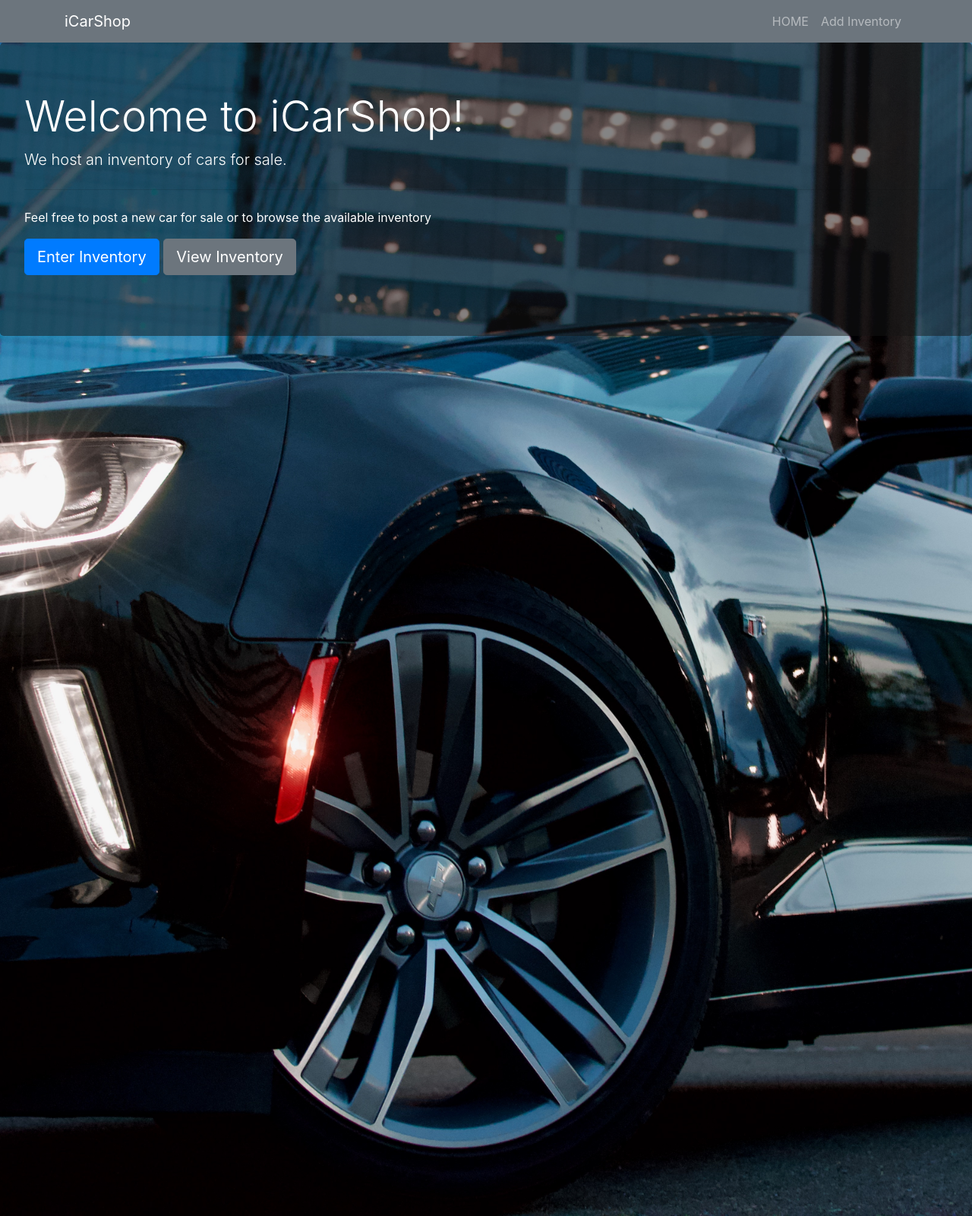
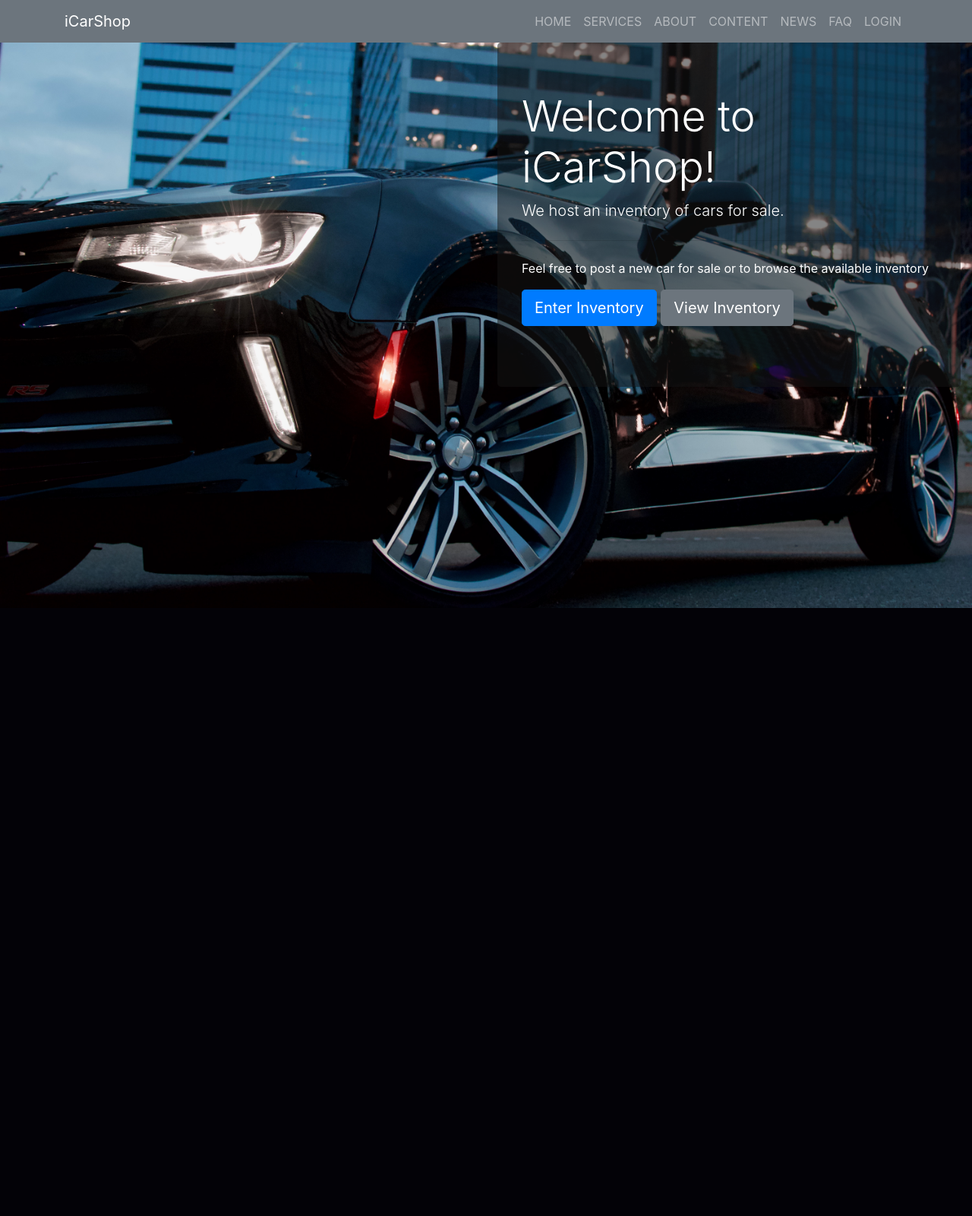
Before and after one commit to abegaz/iCarShop, a PHP site: page /HeroPage.html in a window 1280 px wide. Shown: the whole page at 76% size. After the commit the page ends 800 px from the top, so only its background shows below. Run offline with PHP 8.4, Linux system fonts and the light colour scheme; some libraries are stand-ins or nearby versions.

Commit message:
fixed hero page

```diff
--- a/iCarShopWebApp/HeroPage.html
+++ b/iCarShopWebApp/HeroPage.html
@@ -1,3 +1,4 @@
+
 <!DOCTYPE html>
 <html lang="en">
 
@@ -29,15 +30,29 @@
                             <a class="nav-link" href="HeroPage.html"> HOME </a>
                         </li>
                         <li class="nav-item">
-                            <a class="nav-link" href="CarDataEntryView.html"> Add Inventory </a>
+                            <a class="nav-link" href="#"> SERVICES </a>
                         </li>
-
+                        <li>
+                            <a class="nav-link" href="#"> ABOUT </a>
+                        </li>
+                        <li>
+                            <a class="nav-link" href="#"> CONTENT </a>
+                        </li>
+                        <li>
+                            <a class="nav-link" href="#"> NEWS </a>
+                        </li>
+                        <li>
+                            <a class="nav-link" href="#"> FAQ </a>
+                        </li>
+                        <li>
+                            <a class="nav-link" href="#"> LOGIN </a>
+                        </li>
                     </ul>
                 </div>
             </div>
         </nav>
 
-        <div class="float-md-center col-xs-15">
+        <div class="float-md-right col-md-6">
             <div class="jumbotron">
                 <h1 class="display-4">Welcome to iCarShop!</h1>
                 <p class="lead">We host an inventory of cars for sale.</p>
--- a/iCarShopWebApp/style-hero.css
+++ b/iCarShopWebApp/style-hero.css
@@ -7,7 +7,7 @@
 header
 {
     background-image: url(jesse-collins-629527-unsplash.jpg);
-    height: 200vh;
+    height: 100vh;
     background-size: cover;
     background-position: center;
     z-index: -10;
```
